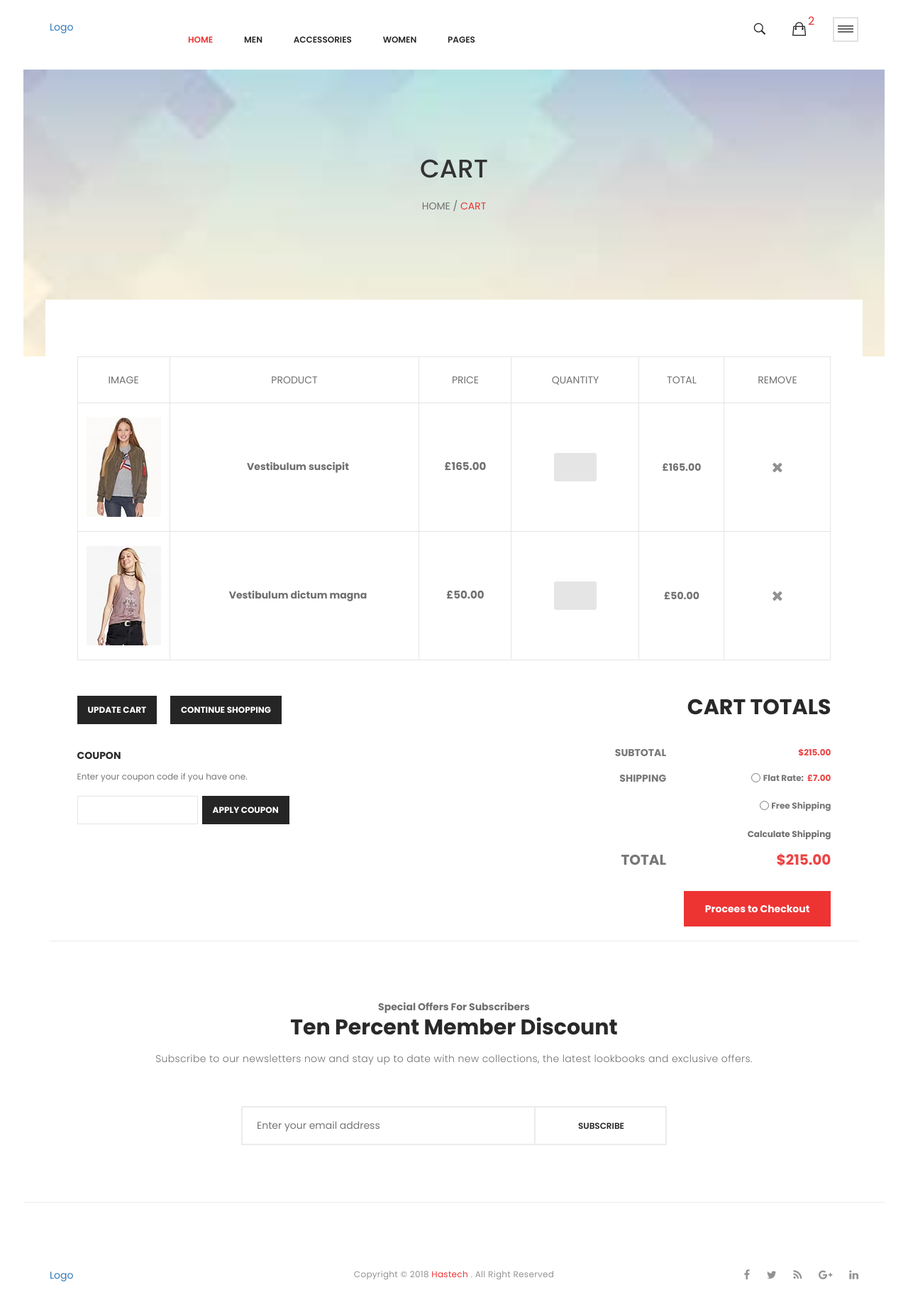
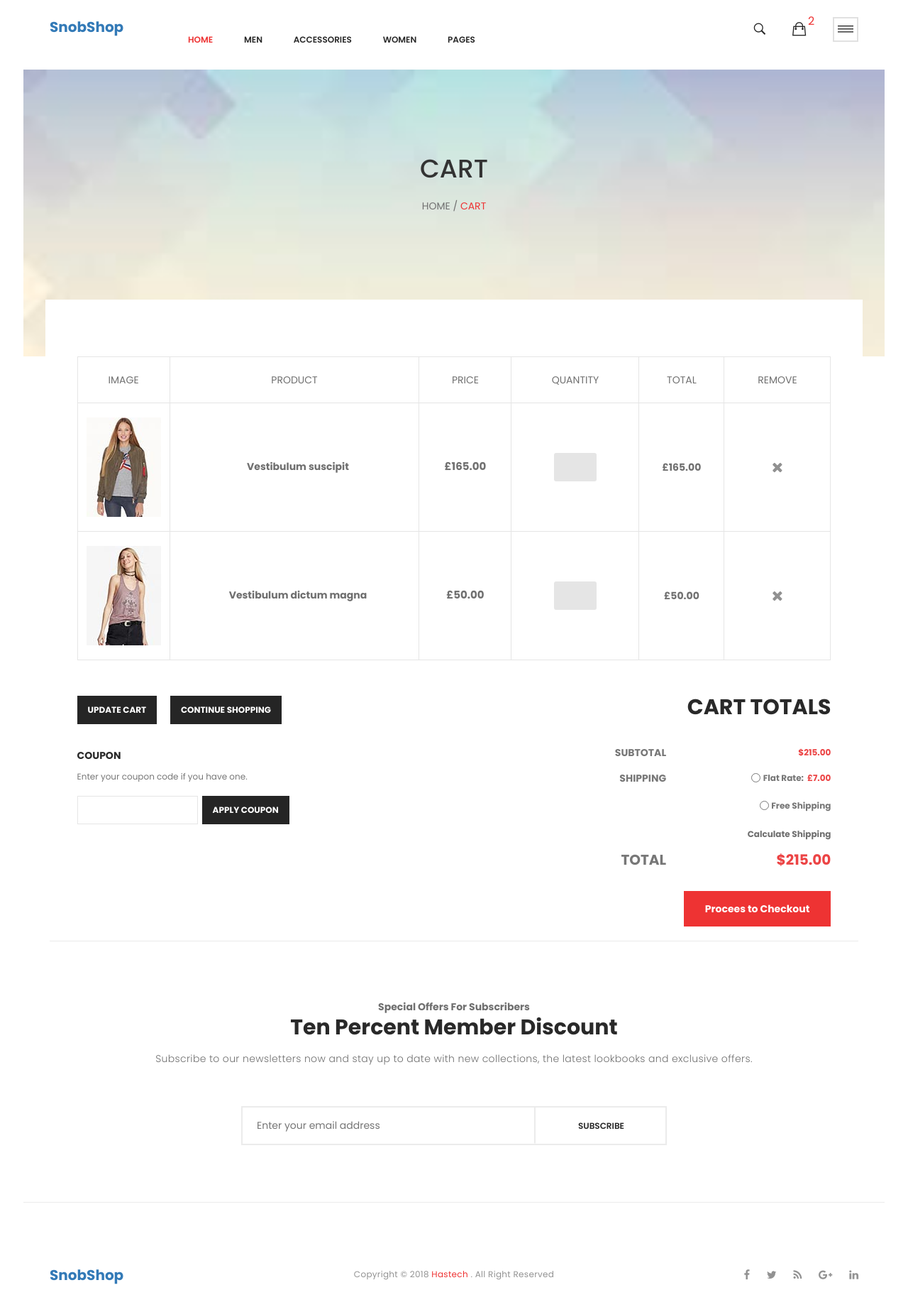
Before and after one commit to tanyagoyal15/Ecommerce-Website-Template, a plain HTML site: page cart.html in a window 1280 px wide. Shown: the whole page at 71% size. Drawn offline with Linux system fonts and the light colour scheme; files whose address does not match are found by name.

Commit message:
modified

```diff
--- a/cart.html
+++ b/cart.html
@@ -4,7 +4,7 @@
 	<meta charset="utf-8">
 	<meta name="viewport" content="width=device-width, initial-scale=1">
 	 <meta http-equiv="x-ua-compatible" content="ie=edge">
-	<title>Ecommerce Website</title>
+	<title>SnobShop</title>
 
 	<!--Favicon-->
 	<link rel="shortcut icon" type="image/x-icon" href="img/favicon.png">
@@ -50,7 +50,7 @@
 						<div class="col-lg-2 col-md-2 col-sm-6 col-xs-6">
 							<!-- logo area start-->
 							<div class="logo-area">
-								<a href="index.html">Logo</ga>
+								<a href="index.html" style="font-size : 20px ; font-weight : bold">SnobShop</ga>
 							</div>
 							<!--logo area end-->
 						</div>
@@ -490,7 +490,7 @@
 						<div class="col-lg-3 col-md-3 col-sm-3 col-xs-12">
 							<!--footer-logo-->
 							<div class="footer-logo mb-3">
-								<a href="#">Logo</a>
+								<a href="#" style="font-size : 20px ; font-weight : bold">SnobShop</a>
 							</div>
 						</div>
 						<div class="col-lg-6 col-md-6 col-sm-6 col-xs-12">
```
